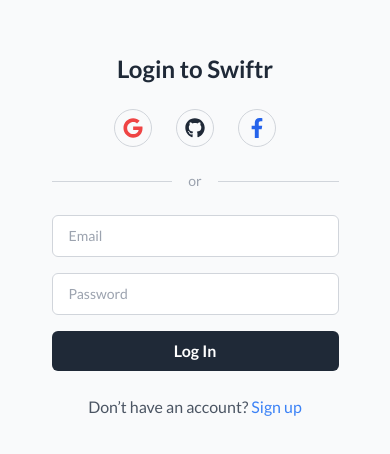
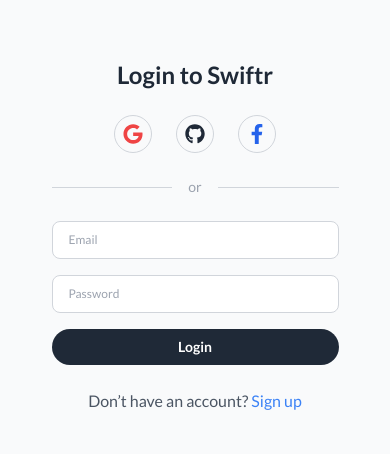
Before and after one commit to avoy021/swiftr, a Next.js app in the folder frontend/: page /login in a window 390 px wide. Shown: the part 186-640 px from the top of the page. Built offline with nearby package versions, Linux system fonts and the light colour scheme; no server answers.

Commit message:
Minor styling improvements

```diff
--- a/frontend/src/app/login/page.tsx
+++ b/frontend/src/app/login/page.tsx
@@ -59,27 +59,27 @@
                     <input
                         type="email"
                         placeholder="Email"
-                        className="w-full px-4 py-2.5 text-sm border border-gray-300 rounded-md focus:outline-none focus:ring-2 focus:ring-blue-100"
+                        className="w-full px-4 py-2.5 text-xs md:text-sm border border-gray-300 rounded-lg md:rounded-md focus:outline-none focus:ring-2 focus:ring-blue-100"
                         value={email}
                         onChange={(e) => setEmail(e.target.value)}
                     />
                     <input
                         type="password"
                         placeholder="Password"
-                        className="w-full px-4 py-2.5 text-sm border border-gray-300 rounded-md focus:outline-none focus:ring-2 focus:ring-blue-100"
+                        className="w-full px-4 py-2.5 text-xs md:text-sm border border-gray-300 rounded-lg md:rounded-md focus:outline-none focus:ring-2 focus:ring-blue-100"
                         value={password}
                         onChange={(e) => setPassword(e.target.value)}
                     />
                     <button
                         onClick={loginHandler}
-                        className="w-full py-2 bg-gray-800 text-white rounded-md font-semibold hover:bg-gray-700 transition"
+                        className="w-full py-2 bg-gray-800 text-white text-sm md:text-base rounded-3xl md:rounded-md font-semibold hover:bg-gray-700 transition"
                     >
-                        Log In
+                        Login
                     </button>
                 </div>
 
                 {/* 🔹 Sign-up Prompt */}
-                <p className="text-md text-center text-gray-600 mt-6">
+                <p className="text-base md:text-md text-center text-gray-600 mt-6">
                     Don’t have an account?{" "}
                     <Link href="/signup" className="text-blue-500 hover:underline">
                         Sign up
--- a/frontend/src/app/signup/page.tsx
+++ b/frontend/src/app/signup/page.tsx
@@ -63,29 +63,29 @@
           <input
             type="email"
             placeholder="Email"
-            className="w-full px-4 py-2.5 text-sm border border-gray-300 rounded-md focus:outline-none focus:ring-2 focus:ring-blue-100"
+            className="w-full px-4 py-2.5 text-xs md:text-sm border border-gray-300 rounded-lg md:rounded-md focus:outline-none focus:ring-2 focus:ring-blue-100"
             value={email}
             onChange={(e) => setEmail(e.target.value)}
           />
           <input
             type="password"
             placeholder="Password"
-            className="w-full px-4 py-2.5 text-sm border border-gray-300 rounded-md focus:outline-none focus:ring-2 focus:ring-blue-100"
+            className="w-full px-4 py-2.5 text-xs md:text-sm border border-gray-300 rounded-lg md:rounded-md focus:outline-none focus:ring-2 focus:ring-blue-100"
             value={password}
             onChange={(e) => setPassword(e.target.value)}
           />
           <button
             onClick={signupHandler}
-            className="w-full py-2 bg-gray-800 text-white rounded-md font-semibold hover:bg-gray-700 transition"
+            className="w-full py-2 bg-gray-800 text-white text-sm md:text-base rounded-3xl md:rounded-md font-semibold hover:bg-gray-700 transition"
           >
             Sign up
           </button>
         </div>
 
         {/* 🔹 Sign-up Prompt */}
-        <p className="text-md text-center text-gray-600 mt-6">
+        <p className="text-base md:text-md text-center text-gray-600 mt-6">
           Already have an account?{" "}
-          <Link href="/signup" className="text-blue-500 hover:underline">
+          <Link href="/login" className="text-blue-500 hover:underline">
             Login
           </Link>
         </p>
```
